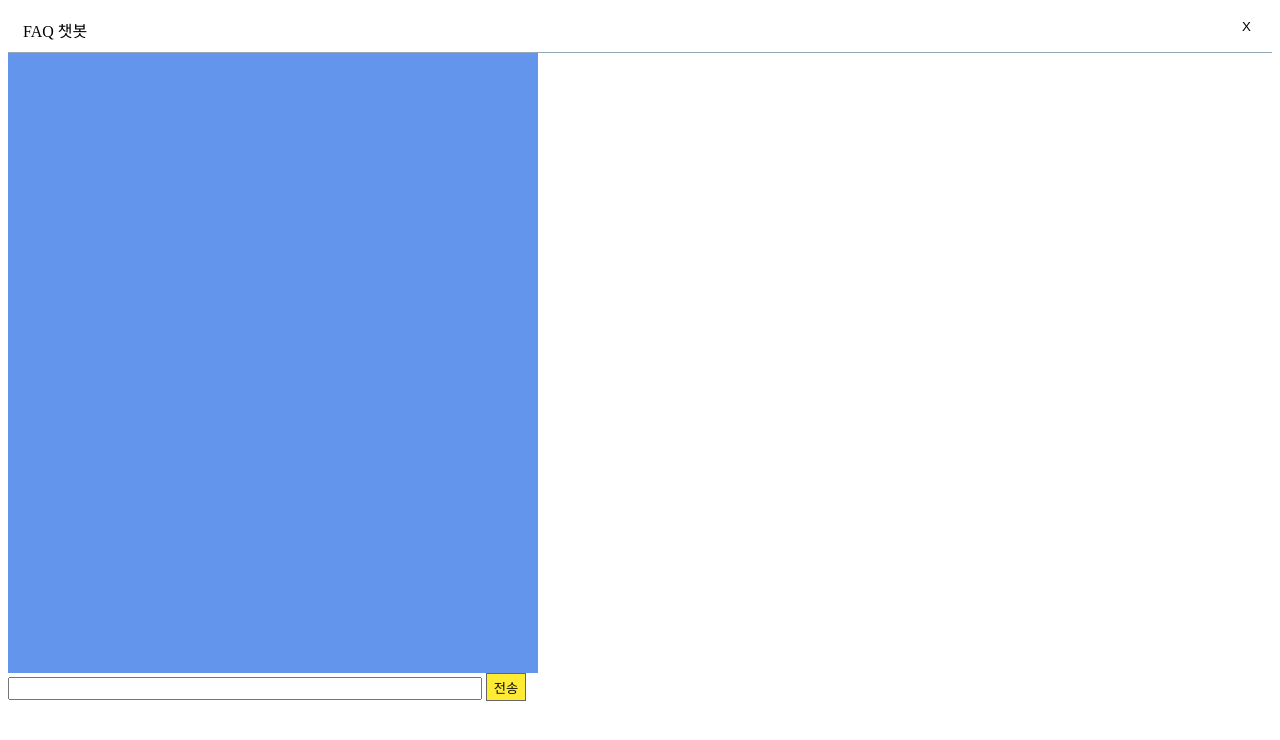
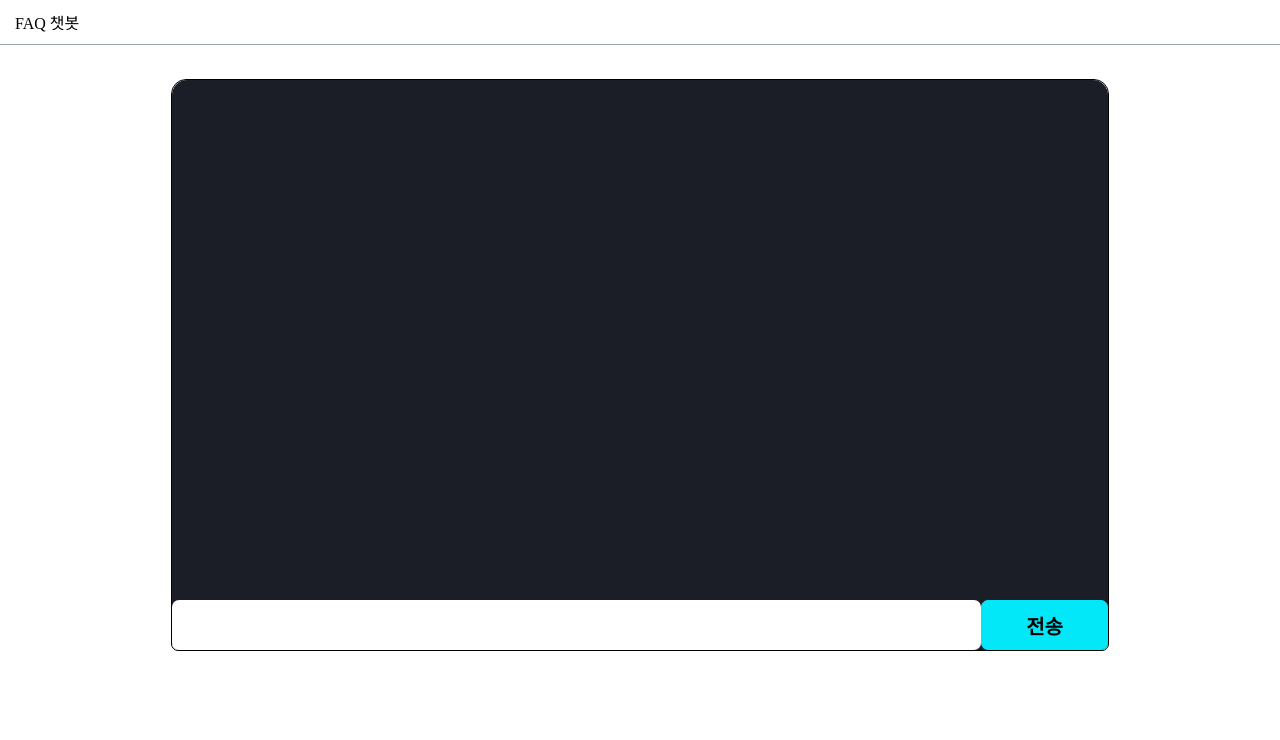
Before and after one commit to 2023-2-daljak/back-end, a Django app: page /chat_service/ in a window 1280 px wide. Shown: the top 740 px of that part. Run offline with Django 4.2, Linux system fonts and the light colour scheme; the page is wider than the window, and the part outside it is not shown.

Commit message:
kkma templates완성

```diff
--- a/kkma_chatbot-main/chatbot_test-main/templates/addresses/chat_test.html
+++ b/kkma_chatbot-main/chatbot_test-main/templates/addresses/chat_test.html
@@ -6,27 +6,127 @@
     <title>Title</title>
 </head>
 <style>
-.chat_wrap {display:none;width: 350px;height: 500px;position: fixed;bottom: 30px;right: 95px;background: #a9bdce;}
-.chat_content {height: 600px;width: 500px;overflow-y:scroll;padding:10px 15px;background: cornflowerblue}
-.chat_input {padding:2px 5px;}
-.chat_header {padding: 10px 15px;border-bottom: 1px solid #95a6b4;}
+    :root {
+        /* App Colors */
+        --color-primary: var(--color-black);
+        --color-primary-variant: var(--color-gray);
+        --color-accent: var(--color-blue);
+        --color-accent-variant: var(--color-orange);
+        --color-text: var(--color-white);
+
+        /* Colors */
+        --color-white: #ffffff;
+        --color-black: #050a13;
+        --color-blue: #03e8f9;
+        --color-orange: #fd6413;
+        --color-gray: #1b1e26;
+
+        /* Size */   */
+        --size-max-width: 1200px;
+      }
+*{padding: 0;margin: 0;}
+.chat_wrap {
+
+    display:none;width: 350px;height: 500px;position: fixed;bottom: 30px;right: 95px;background: #a9bdce;}
+.chat_content {
+    height: 60vh;
+    width: 70vw;
+    /* overflow-y:scroll; */
+    padding:20px 20px;
+    background:#1b1e26;
+    border-top-right-radius: 15px;
+    border-top-left-radius: 15px;
+
+
+}
+.chat_input
+{   padding:2px 10px;
+    border : none;
+    border-radius : 7px;
+    width:100%;
+    font-size : 20px;
+
+}
+.chat_input:focus{
+    outline : 3px solid black;
+}
+.chat_header {padding: 10px 15px;border-bottom: 1px solid #95a6b4;width: 100vw}
 .chat_header .close_btn {border: none;background: none;float: right;}
-.send_btn {;border: 1px solid #666;background: #ffeb33;height: 28px;color: #0a0a0a;}
+.send_btn {
+    border: 1px solid #03e8f9;
+    width:150px;
+     background: #03e8f9;
+     height: 100%;
+     color:black;
+     font-weight : bold;
+     border-radius : 7px;
+     font-size : 20px;
+}
 .msg_box:after {content: '';display: block;clear:both;}
-.msg_box > span {padding: 3px 5px;word-break: break-all;display: block;max-width: 300px;margin-bottom: 10px;border-radius: 4px}
-.msg_box.send > span {background:#ffeb33;float: right;}
+.msg_box > span {padding: 3px 5px;
+    word-break: break-all;
+    display: block;
+    max-width: 300px;
+    margin-bottom: 10px;
+    border-radius: 4px;
+    font-size :20px;}
+
+.msg_box.send > span {
+    background:#03e8f9;
+    float: right;}
+
 .msg_box.receive > span {background:#fff;float: left;}
+
+.chat_content_wrap{
+    width : 100vw;
+    height: 80vh;
+    background-color : white;
+    display:flex;
+    justify-content : center;
+    align-items : center;
+    flex-direction : column;
+
+
+
+}
+.form{
+    width : 100%;
+    height : 50px;
+}
+.form_wrap{
+    width: 100%;
+    height : 100%;
+    display: flex;
+    background-color : #1b1e26;
+    border-bottom-right-radius : 7px;
+    border-bottom-left-radius : 7px;
+}
+.chat_content_line{
+    border : 1px solid black;
+    border-top-right-radius: 15px;
+    border-top-left-radius: 15px;
+    border-bottom-right-radius : 7px;
+    border-bottom-left-radius : 7px;
+}
+
+
 </style>
 <body>
 <div class="chat_header">
     <span>FAQ 챗봇</span>
     <button type="button" id="close_chat_btn" class="close_btn">X</button>
 </div>
-<div id="divbox" class="chat_content"></div>
-<form id="form" style="display: inline">
-    <input type="text" name="input1" class="chat_input" id="input1" size="74" style="display: inline; width: 460px" />
-    <input type="button" value="전송" id="btn_submit" class="send_btn" style="display: inline;width: 40px"  />
-</form>
+<div class="chat_content_wrap">
+    <div class="chat_content_line">
+        <div id="divbox" class="chat_content"></div>
+        <form id="form" class="form"style="">
+            <div class="form_wrap">
+                <input type="text" name="input1" class="chat_input" id="input1"  />
+                <input type="button" value="전송" id="btn_submit" class="send_btn" />
+            </div>
+        </form>
+    <div>
+</div>
 <script>
     $('#btn_submit').click(function () {
         send();
```
Also changed, not shown: kkma_chatbot-main/chatbot_test-main/addresses/faq_chatbot_eng.py (line endings or trailing spaces).
